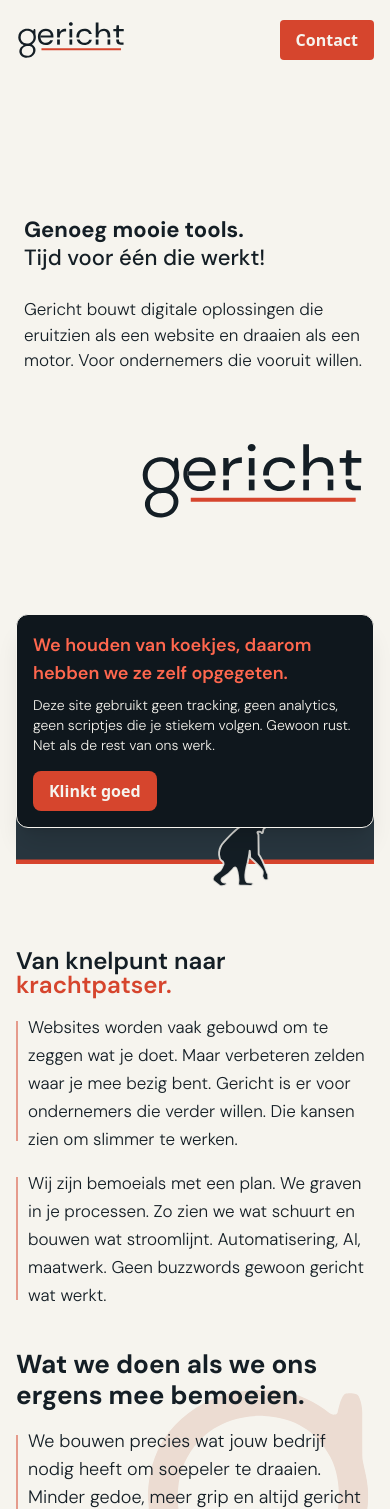
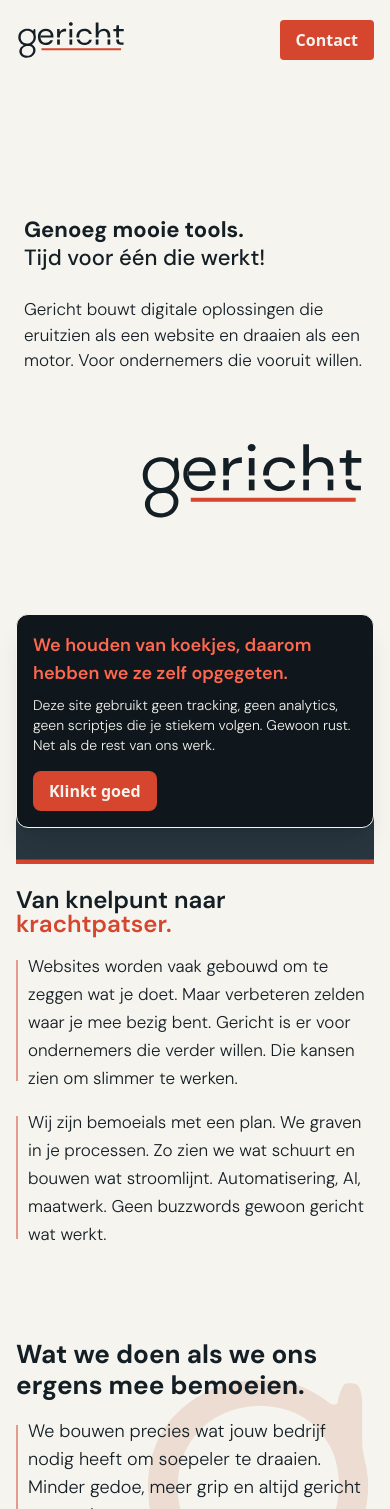
Before and after one commit to taipo1/exit-code-website, a Next.js app: page / in a window 390 px wide. Shown: the top 1509 px of the page. Built offline with nearby package versions, Linux system fonts and the light colour scheme.

Commit message:
Update index.tsx

```diff
--- a/src/components/mission/index.tsx
+++ b/src/components/mission/index.tsx
@@ -15,7 +15,7 @@ const Mission = () => {
         <MissionAnimation />
         <Container
           className={
-            "grid-rows-7 gap-y-2 md:grid-rows-3 lg:my-12 lg:grid-rows-3 xl:grid-rows-2"
+            "grid-rows-9 gap-y-2 md:grid-rows-3 lg:my-12 lg:grid-rows-3 xl:grid-rows-2"
           }
         >
           <div
@@ -24,7 +24,7 @@ const Mission = () => {
           >
             <EvolutionAnimation />
           </div>
-          <div className="col-span-6 row-span-7 flex flex-col gap-4 md:row-span-2 lg:col-span-4 lg:col-start-8 lg:row-span-full">
+          <div className="col-span-6 row-span-8 flex flex-col gap-4 md:row-span-2 lg:col-span-4 lg:col-start-8 lg:row-span-full">
             <h2
               id="mission-title"
               className="mt-4 text-2xl font-semibold leading-none opacity-0 lg:mt-0 lg:text-[26px]"
```
